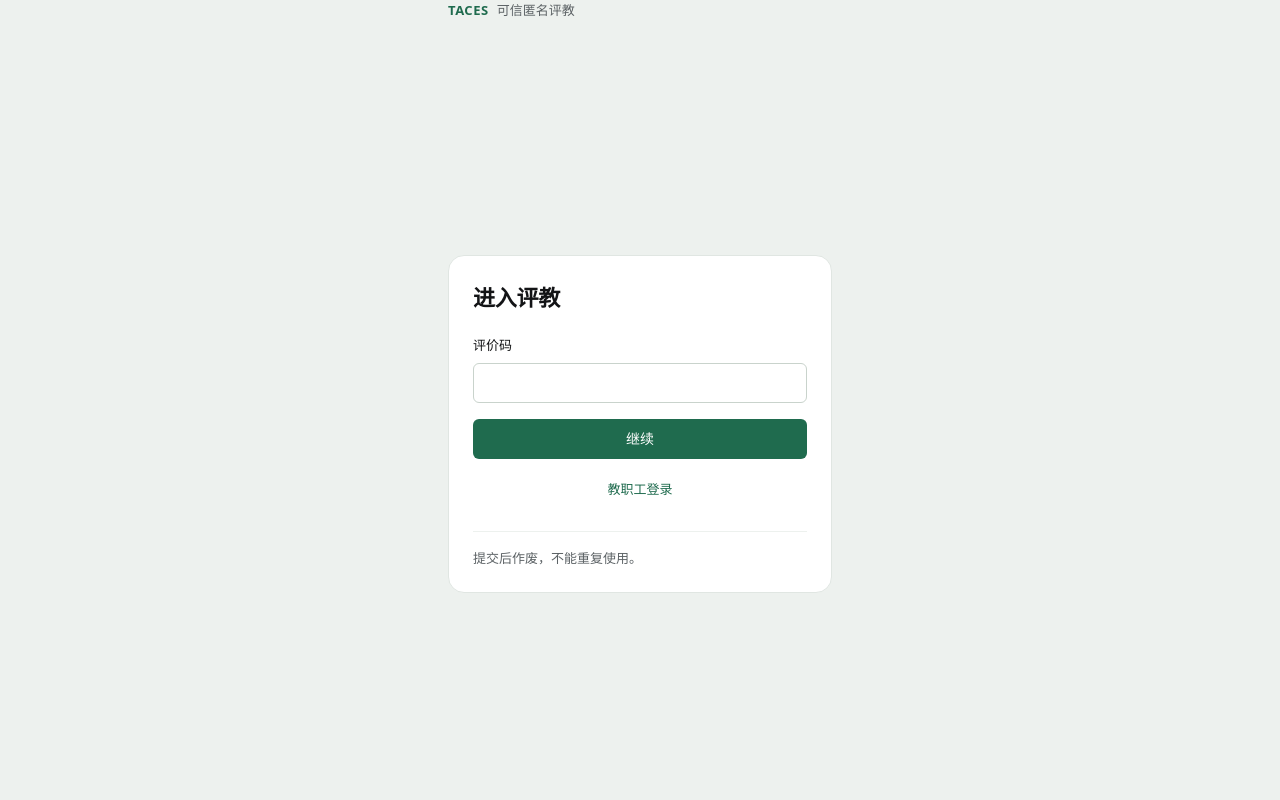
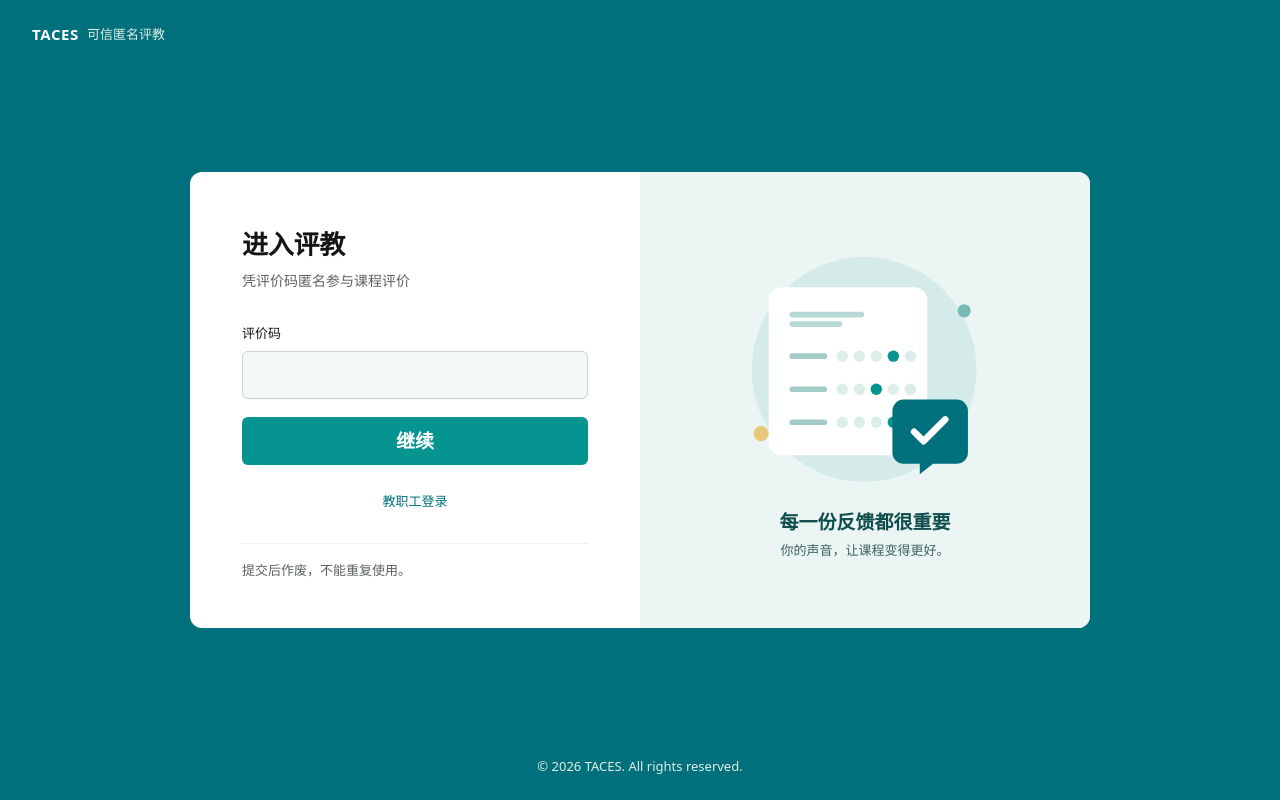
Before and after one commit to Fui-Reconk/SoftwareEngineering, a Flask app: page / in a window 1280 px wide. Run offline with Flask 3, Linux system fonts and the light colour scheme.

Commit message:
style(presentation): 统一学生端与登录页配色

```diff
--- a/project/src/taces/presentation/static/css/app.css
+++ b/project/src/taces/presentation/static/css/app.css
@@ -22,14 +22,14 @@
   --muted: #5c6265;           /* 框底色上 5.4:1，白底上 6.2:1 */
   --faint: #666c6e;           /* 框底色上 4.7:1，白底上 5.3:1 */
 
-  --accent: #1f6b4e;          /* 唯一的色相：数据 */
-  --chart-1: #1f6b4e;
-  --chart-band: rgba(31, 107, 78, 0.2);
-  --chart-band-edge: rgba(31, 107, 78, 0.42);
+  --accent: #059490;          /* 唯一的色相：数据 */
+  --chart-1: #059490;
+  --chart-band: rgba(5, 148, 144, 0.2);
+  --chart-band-edge: rgba(5, 148, 144, 0.42);
   --grid: #e3e9e5;
   --axis-ink: #5c6265;
 
-  --positive: #1f6b4e;
+  --positive: #059490;
   --negative: #c4242a;
   --warning: #92400e;
   --pill-neutral-bg: #e7ece8;
@@ -375,38 +375,43 @@ a:hover { text-decoration: underline; text-underline-offset: 3px; }
   .card { width: 100%; padding: 24px 20px 20px; }
 }
 
-/* ---------- 教职工登录：表单与评教插画 ---------- */
-.page-login { background: #155943; }
-.page-login .page-top {
+/* ---------- 教职工与学生入口：表单与评教插画 ---------- */
+.page-login, .page-student { background: #00707c; }
+.page-login .page-top, .page-student .page-top {
   height: 68px; padding: 0 32px; align-items: center;
 }
-.page-login .product { color: #fff; font-size: 15px; }
-.page-login .product-sub { color: #e1eee6; }
-.page-login .page-main { display: flex; justify-content: center; align-items: center; padding: 24px 24px 80px; }
-.page-login .login {
+.page-login .product, .page-student .product { color: #fff; font-size: 15px; }
+.page-login .product-sub, .page-student .product-sub { color: #e1eee6; }
+.page-login .page-main, .page-student .page-main {
+  display: flex; justify-content: center; align-items: center; padding: 24px 24px 48px;
+}
+.page-login .login, .page-student .student-entry-card {
   display: grid; grid-template-columns: minmax(0, 1fr) minmax(0, 1fr);
   width: min(900px, 100%); padding: 0; overflow: hidden;
   border: 0; border-radius: 12px;
 }
-.login-panel { padding: 56px 52px 48px; }
-.login-panel h1 { font-size: 26px; }
+.login-panel, .student-entry-panel { padding: 56px 52px 48px; }
+.login-panel h1, .student-entry-panel h1 { font-size: 26px; }
 .login-intro { margin-top: 10px; color: var(--muted); }
-.login-panel .form { margin-top: 32px; gap: 18px; }
-.login-panel .input { height: 48px; background: #f4f8f5; }
-.login-panel .form .btn { height: 48px; }
-.login-panel .form-link { margin-top: -4px; }
+.login-panel .form, .student-entry-panel .form { margin-top: 32px; gap: 18px; }
+.login-panel .input, .student-entry-panel .input { height: 48px; background: #f4f9f8; }
+.login-panel .form .btn, .student-entry-panel .form .btn, .student-evaluate .form .btn { height: 48px; }
+.login-panel .form-link, .student-entry-panel .form-link { margin-top: -4px; color: #00707c; }
+.page-login .btn.primary, .page-student .btn.primary:not(:disabled) { font-size: 19px; font-weight: 700; }
+.page-login .btn.primary:hover:not(:disabled), .page-student .btn.primary:hover:not(:disabled) { background: #00707c; }
 .login-visual {
   display: flex; flex-direction: column; justify-content: center; align-items: center;
-  padding: 32px; background: #eaf4ee; text-align: center;
+  padding: 32px; background: #eaf5f4; text-align: center;
 }
 .login-illustration { width: min(100%, 340px); height: auto; }
-.login-visual-title { margin-top: 8px; color: #174c38; font-size: 19px; font-weight: 600; }
-.login-visual-copy { margin-top: 8px; color: #42614f; font-size: var(--fs-small); }
+.login-visual-title { margin-top: 8px; color: #104d4d; font-size: 19px; font-weight: 600; }
+.login-visual-copy { margin-top: 8px; color: #3e6260; font-size: var(--fs-small); }
+.page-footer { flex: none; padding: 0 20px 24px; color: #e1eee6; font-size: var(--fs-small); text-align: center; }
 @media (max-width: 700px) {
-  .page-login .page-top { height: 60px; padding-inline: 20px; }
-  .page-login .page-main { align-items: flex-start; padding: 16px 20px 32px; }
-  .page-login .login { grid-template-columns: minmax(0, 1fr); }
-  .login-panel { padding: 34px 28px 28px; }
+  .page-login .page-top, .page-student .page-top { height: 60px; padding-inline: 20px; }
+  .page-login .page-main, .page-student .page-main { align-items: flex-start; padding: 16px 20px 32px; }
+  .page-login .login, .page-student .student-entry-card { grid-template-columns: minmax(0, 1fr); }
+  .login-panel, .student-entry-panel { padding: 34px 28px 28px; }
   .login-visual { display: none; }
 }
 
@@ -435,6 +440,19 @@ a:hover { text-decoration: underline; text-underline-offset: 3px; }
 
 @media (max-width: 480px) {
   .scale-row { grid-template-columns: minmax(0, 1fr); gap: 8px; }
+}
+.student-evaluate .card-wide, .student-evaluate #receipt {
+  width: min(680px, 100%); padding: 36px 40px; border: 0; border-radius: 12px;
+}
+.student-evaluate .scale { display: grid; grid-template-columns: repeat(5, minmax(0, 1fr)); }
+.student-evaluate .scale-option span { width: 100%; height: 44px; }
+.student-evaluate .scale-option input:checked + span { background: #00707c; }
+.student-evaluate .form .btn { height: auto; min-height: 48px; padding: 10px 16px; line-height: 1.3; }
+@media (max-width: 700px) {
+  .student-evaluate .card-wide, .student-evaluate #receipt { padding: 28px 24px; }
+}
+@media (max-width: 360px) {
+  .student-evaluate .card-wide, .student-evaluate #receipt { padding-inline: 16px; }
 }
 
 /* ---------- 管理员参数：左标签列，右面板 ---------- */
--- /dev/null
+++ b/project/src/taces/presentation/templates/_feedback_art.html
@@ -0,0 +1,15 @@
+<svg class="login-illustration" viewBox="0 0 360 280" fill="none" xmlns="http://www.w3.org/2000/svg">
+  <circle cx="179" cy="137" r="119" fill="#D5EBE9"/>
+  <path d="M78 64a14 14 0 0 1 14-14h140a14 14 0 0 1 14 14v150a14 14 0 0 1-14 14H92a14 14 0 0 1-14-14V64Z" fill="#fff"/>
+  <path d="M103 79h73M103 89h50" stroke="#B8D8D5" stroke-width="6" stroke-linecap="round"/>
+  <path d="M103 123h34M103 158h34M103 193h34" stroke="#A3CBC8" stroke-width="6" stroke-linecap="round"/>
+  <g fill="#DCEDEB">
+    <circle cx="156" cy="123" r="6"/><circle cx="174" cy="123" r="6"/><circle cx="192" cy="123" r="6"/><circle cx="210" cy="123" r="6"/><circle cx="228" cy="123" r="6"/>
+    <circle cx="156" cy="158" r="6"/><circle cx="174" cy="158" r="6"/><circle cx="192" cy="158" r="6"/><circle cx="210" cy="158" r="6"/><circle cx="228" cy="158" r="6"/>
+    <circle cx="156" cy="193" r="6"/><circle cx="174" cy="193" r="6"/><circle cx="192" cy="193" r="6"/><circle cx="210" cy="193" r="6"/><circle cx="228" cy="193" r="6"/>
+  </g>
+  <g fill="var(--accent)"><circle cx="210" cy="123" r="6"/><circle cx="192" cy="158" r="6"/><circle cx="210" cy="193" r="6"/></g>
+  <path d="M209 181a12 12 0 0 1 12-12h56a12 12 0 0 1 12 12v44a12 12 0 0 1-12 12h-25l-14 11v-11h-17a12 12 0 0 1-12-12v-44Z" fill="#00707C"/>
+  <path d="m232 203 10 10 23-23" stroke="#fff" stroke-width="7" stroke-linecap="round" stroke-linejoin="round"/>
+  <circle cx="70" cy="205" r="8" fill="#E8C97B"/><circle cx="285" cy="75" r="7" fill="#77B9B5"/>
+</svg>
--- /dev/null
+++ b/project/src/taces/presentation/templates/_page_footer.html
@@ -0,0 +1 @@
+<footer class="page-footer">© 2026 TACES. All rights reserved.</footer>
--- a/project/src/taces/presentation/templates/base.html
+++ b/project/src/taces/presentation/templates/base.html
@@ -48,6 +48,7 @@
   </div>
 {% else %}
   </main>
+  {% block page_footer %}{% endblock %}
 {% endif %}
   <script src="{{ url_for('static', filename='js/api.js') }}"></script>
   <script src="{{ url_for('static', filename='js/mock.js') }}"></script>
--- a/project/src/taces/presentation/templates/student/code.html
+++ b/project/src/taces/presentation/templates/student/code.html
@@ -1,10 +1,13 @@
 {% extends "base.html" %}
 
 {% block title %}进入评教 · TACES{% endblock %}
+{% block body_class %} page-student student-entry{% endblock %}
 
 {% block content %}
-<section class="card">
+<section class="card student-entry-card">
+  <div class="student-entry-panel">
     <h1>进入评教</h1>
+    <p class="login-intro">凭评价码匿名参与课程评价</p>
     <form class="form" id="codeForm" novalidate>
       <label class="field">
         <span class="field-label">评价码</span>
@@ -20,8 +23,16 @@
       <a class="form-link" href="{{ url_for('pages.login') }}">教职工登录</a>
     </form>
     <p class="hint">提交后作废，不能重复使用。</p>
+  </div>
+  <div class="login-visual" aria-hidden="true">
+    {% include "_feedback_art.html" %}
+    <p class="login-visual-title">每一份反馈都很重要</p>
+    <p class="login-visual-copy">你的声音，让课程变得更好。</p>
+  </div>
 </section>
 {% endblock %}
+
+{% block page_footer %}{% include "_page_footer.html" %}{% endblock %}
 
 {% block scripts %}
 <script src="{{ url_for('static', filename='js/pages/code.js') }}"></script>
--- a/project/src/taces/presentation/templates/student/evaluate.html
+++ b/project/src/taces/presentation/templates/student/evaluate.html
@@ -1,7 +1,7 @@
 {% extends "base.html" %}
 
 {% block title %}请给这门课打分 · TACES{% endblock %}
-{% block body_class %} page-wide{% endblock %}
+{% block body_class %} page-wide page-student student-evaluate{% endblock %}
 
 {% block content %}
 <section class="card card-wide">
@@ -31,6 +31,8 @@
 </section>
 {% endblock %}
 
+{% block page_footer %}{% include "_page_footer.html" %}{% endblock %}
+
 {% block scripts %}
 <script src="{{ url_for('static', filename='js/pages/evaluate.js') }}"></script>
 {% endblock %}
```
Also changed, not shown: project/docs/FRONTEND.md (+2 -2 lines), project/src/taces/presentation/templates/auth/login.html (+3 -15 lines), project/tests/pages/test_pages.py (+6 -0 lines). Lines whose indentation alone changed are shown as unchanged.
